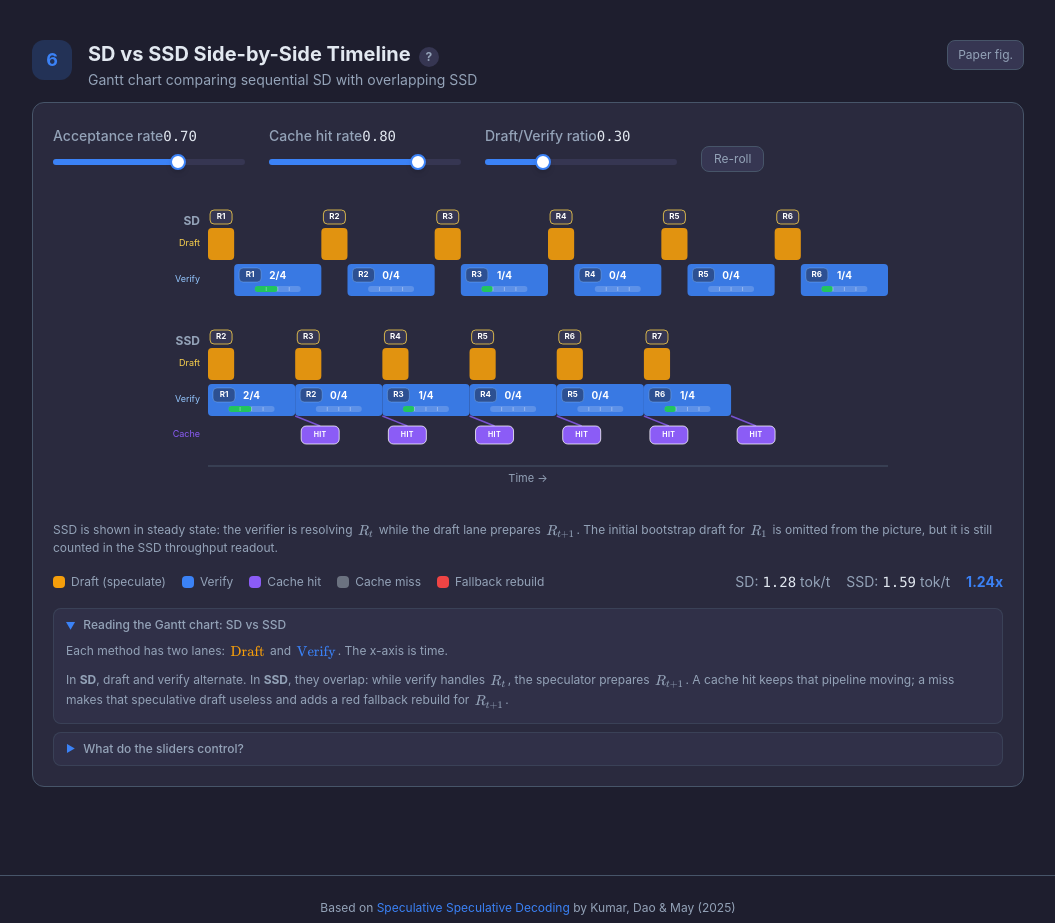
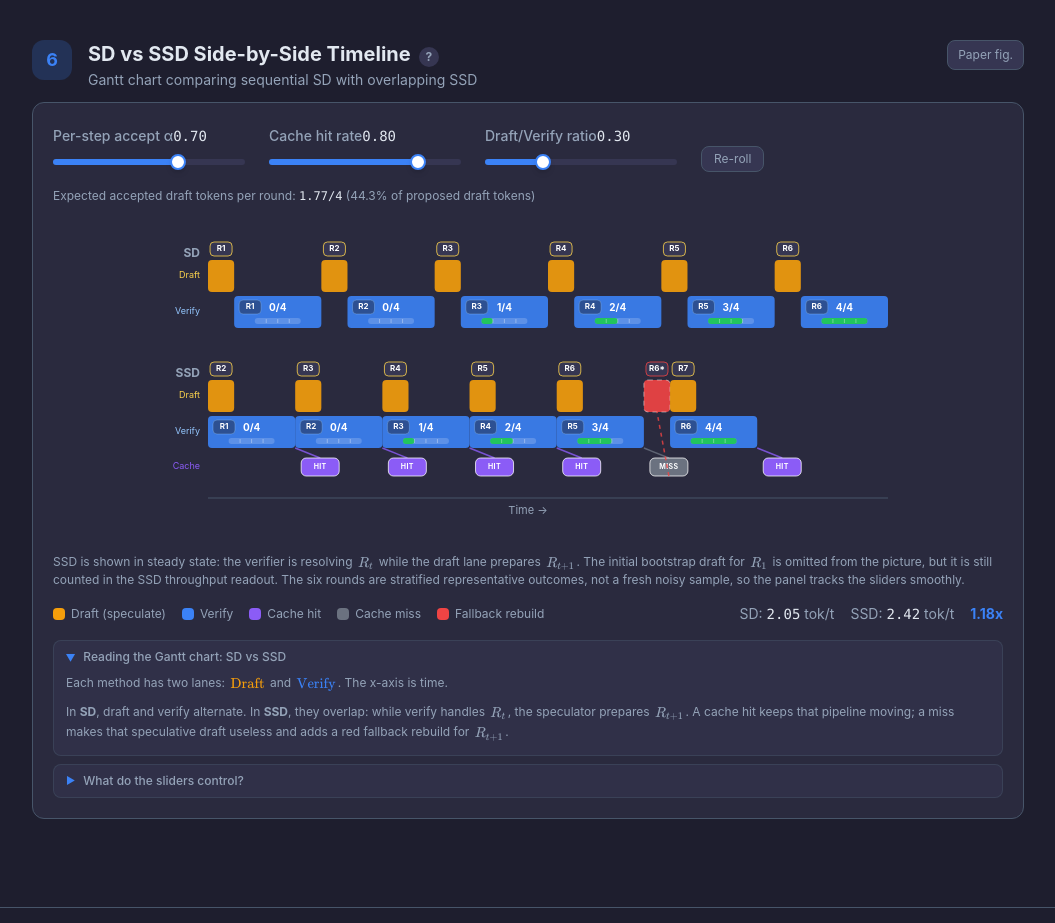
Before and after one commit to esha-nvidia/ssd-visualizer, a React (Vite) app: page / in a window 1280 px wide. Shown: the part 5600-6523 px from the top of the page, without its empty margins (112-1167 px from the left). Built offline with nearby package versions, Linux system fonts and the light colour scheme.

Commit message:
Stabilize Section 6 acceptance model

```diff
--- a/src/components/SideBySideTimeline.tsx
+++ b/src/components/SideBySideTimeline.tsx
@@ -1,6 +1,6 @@
 import { useState, useMemo, useCallback } from 'react'
 import { motion } from 'framer-motion'
-import { simulateSD, simulateSSD, throughput } from '../lib/ssd'
+import { acceptedCountFromQuantile, expectedAcceptedTokens, simulateSD, simulateSSD, throughput } from '../lib/ssd'
 import { COLORS } from '../lib/constants'
 import { SectionHeader } from './shared/SectionHeader'
 import { Slider } from './shared/Slider'
@@ -20,6 +20,12 @@ const ROUND_PILL_WIDTH = 22
 const ROUND_PILL_HEIGHT = 14
 const ROUND_PILL_MIN_WIDTH = 34
 const MARGIN = { top: 40, right: 40, bottom: 30, left: 80 }
+
+function stratifiedQuantiles(count: number, rotation: number): number[] {
+  return Array.from({ length: count }, (_, index) => (
+    (((index + rotation) % count) + 0.5) / count
+  ))
+}
 
 function RoundPill({
   x,
@@ -138,16 +144,12 @@ export function SideBySideTimeline() {
   }, [])
 
   const { sdRounds, ssdRounds, sdThroughput, ssdThroughput, speedup, maxTime } = useMemo(() => {
-    const makeRng = (initialSeed: number) => {
-      let s = initialSeed * 9301 + 49297
-      return () => {
-        s = (s * 9301 + 49297) % 233280
-        return s / 233280
-      }
-    }
-
-    const acceptanceSeed = seed * 2 + 1
-    const hitSeed = seed * 2 + 2
+    const acceptanceRotation = seed % ROUNDS
+    const hitRotation = (seed * 2 + 1) % ROUNDS
+    const acceptedCounts = stratifiedQuantiles(ROUNDS, acceptanceRotation)
+      .map(quantile => acceptedCountFromQuantile(K, alpha, quantile))
+    const hitPlan = stratifiedQuantiles(ROUNDS, hitRotation)
+      .map(quantile => quantile < pHit)
 
     const sd = simulateSD({
       rounds: ROUNDS,
@@ -155,7 +157,7 @@ export function SideBySideTimeline() {
       alpha,
       draftLatency,
       verifyLatency: 1,
-      acceptanceRng: makeRng(acceptanceSeed),
+      acceptedCounts,
     })
     const ssd = simulateSSD({
       rounds: ROUNDS,
@@ -165,8 +167,8 @@ export function SideBySideTimeline() {
       draftLatency,
       fallbackLatency: draftLatency,
       verifyLatency: 1,
-      acceptanceRng: makeRng(acceptanceSeed),
-      hitRng: makeRng(hitSeed),
+      acceptedCounts,
+      hitPlan,
     })
 
     const sdT = throughput(sd)
@@ -177,6 +179,8 @@ export function SideBySideTimeline() {
     )
     return { sdRounds: sd, ssdRounds: ssd, sdThroughput: sdT, ssdThroughput: ssdT, speedup: ssdT / sdT, maxTime: mt }
   }, [alpha, pHit, draftLatency, seed])
+  const expectedAccepted = useMemo(() => expectedAcceptedTokens(K, alpha), [alpha])
+  const expectedAcceptedShare = expectedAccepted / K
 
   const width = 800
   const chartHeight = 2 * (BAR_HEIGHT * 2 + ROW_GAP) + 96
@@ -195,8 +199,8 @@ export function SideBySideTimeline() {
       <div className="bg-surface-2 rounded-xl p-5 border border-border">
         <div className="flex flex-wrap gap-x-6 gap-y-3 mb-4">
           <div className="w-48">
-            <Slider label="Acceptance rate" value={alpha} onChange={setAlpha} min={0.1} max={1}
-              tooltip="Probability each draft token is accepted by the verifier" />
+            <Slider label="Per-step accept α" value={alpha} onChange={setAlpha} min={0.1} max={1}
+              tooltip="Conditional probability the verifier accepts the next draft token, given the earlier draft tokens in that round were accepted." />
           </div>
           <div className="w-48">
             <Slider label="Cache hit rate" value={pHit} onChange={setPHit} min={0} max={1}
@@ -212,6 +216,15 @@ export function SideBySideTimeline() {
           >
             Re-roll
           </button>
+        </div>
+        <div className="mb-4 text-xs text-text-dim">
+          Expected accepted draft tokens per round:
+          {' '}
+          <span className="font-mono text-text">{expectedAccepted.toFixed(2)}/{K}</span>
+          {' '}
+          <span className="text-text-dim">
+            ({(expectedAcceptedShare * 100).toFixed(1)}% of proposed draft tokens)
+          </span>
         </div>
 
         <svg width={width} height={totalHeight} className="w-full" viewBox={`0 0 ${width} ${totalHeight}`}>
@@ -467,6 +480,7 @@ export function SideBySideTimeline() {
         <div className="mt-2 text-xs text-text-dim">
           SSD is shown in steady state: the verifier is resolving <M>{'R_t'}</M> while the draft lane prepares <M>{'R_{t+1}'}</M>.
           The initial bootstrap draft for <M>{'R_1'}</M> is omitted from the picture, but it is still counted in the SSD throughput readout.
+          The six rounds are stratified representative outcomes, not a fresh noisy sample, so the panel tracks the sliders smoothly.
         </div>
 
         <div className="flex items-center justify-between mt-4">
@@ -510,9 +524,13 @@ export function SideBySideTimeline() {
 
           <ConceptCard title="What do the sliders control?">
             <p>
-              <M color="#22c55e">{'\\alpha'}</M> sets how many of the <M>{'K'}</M> draft tokens are accepted. <M color="#8b5cf6">{'p_{\\text{hit}}'}</M> affects only SSD. <M color="#f59e0b">{'T_{\\text{draft}} / T_{\\text{verify}}'}</M> sets draft cost.
+              <M color="#22c55e">{'\\alpha'}</M> is the conditional chance the verifier accepts the next draft token, so deeper accepts get geometrically less likely. <M color="#8b5cf6">{'p_{\\text{hit}}'}</M> affects only SSD. <M color="#f59e0b">{'T_{\\text{draft}} / T_{\\text{verify}}'}</M> sets draft cost.
             </p>
-            <MathBlock>{'\\text{SD: } \\frac{\\alpha K + 1}{T_{\\text{draft}} + T_{\\text{verify}}} \\qquad \\text{SSD: } \\frac{\\alpha K + 1}{T_{\\text{verify}} + (1-p_{\\text{hit}}) \\cdot T_{\\text{fallback}}}'}</MathBlock>
+            <p>
+              With <M>{'K=4'}</M>, the expected accepted count is <M>{'\\alpha + \\alpha^2 + \\alpha^3 + \\alpha^4'}</M>, not <M>{'4\\alpha'}</M>. At <M>{'\\alpha = 0.49'}</M>, that is about <M>{'0.91'}</M> accepted tokens per round on average.
+            </p>
+            <MathBlock>{'\\mathbb{E}[\\text{accepted}] = \\sum_{i=1}^{K} \\alpha^i \\qquad \\mathbb{E}[\\text{tokens/round}] = 1 + \\sum_{i=1}^{K} \\alpha^i'}</MathBlock>
+            <MathBlock>{'\\text{SD} \\approx \\frac{1 + \\sum_{i=1}^{K} \\alpha^i}{T_{\\text{draft}} + T_{\\text{verify}}} \\qquad \\text{SSD} \\approx \\frac{1 + \\sum_{i=1}^{K} \\alpha^i}{T_{\\text{verify}} + (1-p_{\\text{hit}}) \\cdot T_{\\text{fallback}}}'}</MathBlock>
             <p>
               SSD removes draft time from the critical path only when the cache hits. In this panel, misses use <M>{'T_{\\text{fallback}} = T_{\\text{draft}}'}</M>, and the omitted bootstrap draft is still charged in the metric, so <M>{'p_{\\text{hit}} = 0'}</M> collapses back to SD throughput.
             </p>
--- a/src/lib/ssd.ts
+++ b/src/lib/ssd.ts
@@ -14,6 +14,24 @@ export interface Round {
 
 type RNG = () => number
 
+export function expectedAcceptedTokens(K: number, alpha: number): number {
+  let total = 0
+  for (let i = 1; i <= K; i++) total += alpha ** i
+  return total
+}
+
+export function acceptedCountFromQuantile(K: number, alpha: number, quantile: number): number {
+  const q = Math.min(Math.max(quantile, 0), 1 - Number.EPSILON)
+  let cumulative = 0
+
+  for (let accepted = 0; accepted < K; accepted++) {
+    cumulative += alpha ** accepted * (1 - alpha)
+    if (q < cumulative) return accepted
+  }
+
+  return K
+}
+
 /** Simulate SSD rounds for the timeline visualization */
 export function simulateSSD(params: {
   rounds: number
@@ -23,6 +41,8 @@ export function simulateSSD(params: {
   draftLatency: number // relative draft time (0-1, fraction of verify time)
   verifyLatency: number // verify time in abstract units
   fallbackLatency?: number // relative fallback draft time; defaults to draftLatency
+  acceptedCounts?: number[]
+  hitPlan?: boolean[]
   acceptanceRng?: RNG
   hitRng?: RNG
   rng?: RNG
@@ -35,6 +55,8 @@ export function simulateSSD(params: {
     draftLatency,
     verifyLatency,
     fallbackLatency = draftLatency,
+    acceptedCounts,
+    hitPlan,
     acceptanceRng = params.rng ?? Math.random,
     hitRng = params.rng ?? Math.random,
   } = params
@@ -42,8 +64,8 @@ export function simulateSSD(params: {
   let time = 0
 
   for (let i = 0; i < rounds; i++) {
-    const accepted = sampleAccepted(K, alpha, acceptanceRng)
-    const cacheHit = hitRng() < pHit
+    const accepted = acceptedCounts?.[i] ?? sampleAccepted(K, alpha, acceptanceRng)
+    const cacheHit = hitPlan?.[i] ?? (hitRng() < pHit)
     const draftTime = draftLatency * verifyLatency
     const fallbackTime = fallbackLatency * verifyLatency
     const cacheDelay = cacheHit ? 0 : fallbackTime
@@ -87,6 +109,7 @@ export function simulateSD(params: {
   alpha: number
   draftLatency: number
   verifyLatency: number
+  acceptedCounts?: number[]
   acceptanceRng?: RNG
   rng?: RNG
 }): Round[] {
@@ -96,13 +119,14 @@ export function simulateSD(params: {
     alpha,
     draftLatency,
     verifyLatency,
+    acceptedCounts,
     acceptanceRng = params.rng ?? Math.random,
   } = params
   const results: Round[] = []
   let time = 0
 
   for (let i = 0; i < rounds; i++) {
-    const accepted = sampleAccepted(K, alpha, acceptanceRng)
+    const accepted = acceptedCounts?.[i] ?? sampleAccepted(K, alpha, acceptanceRng)
     const draftTime = draftLatency * verifyLatency
 
     const draftStart = time
```
